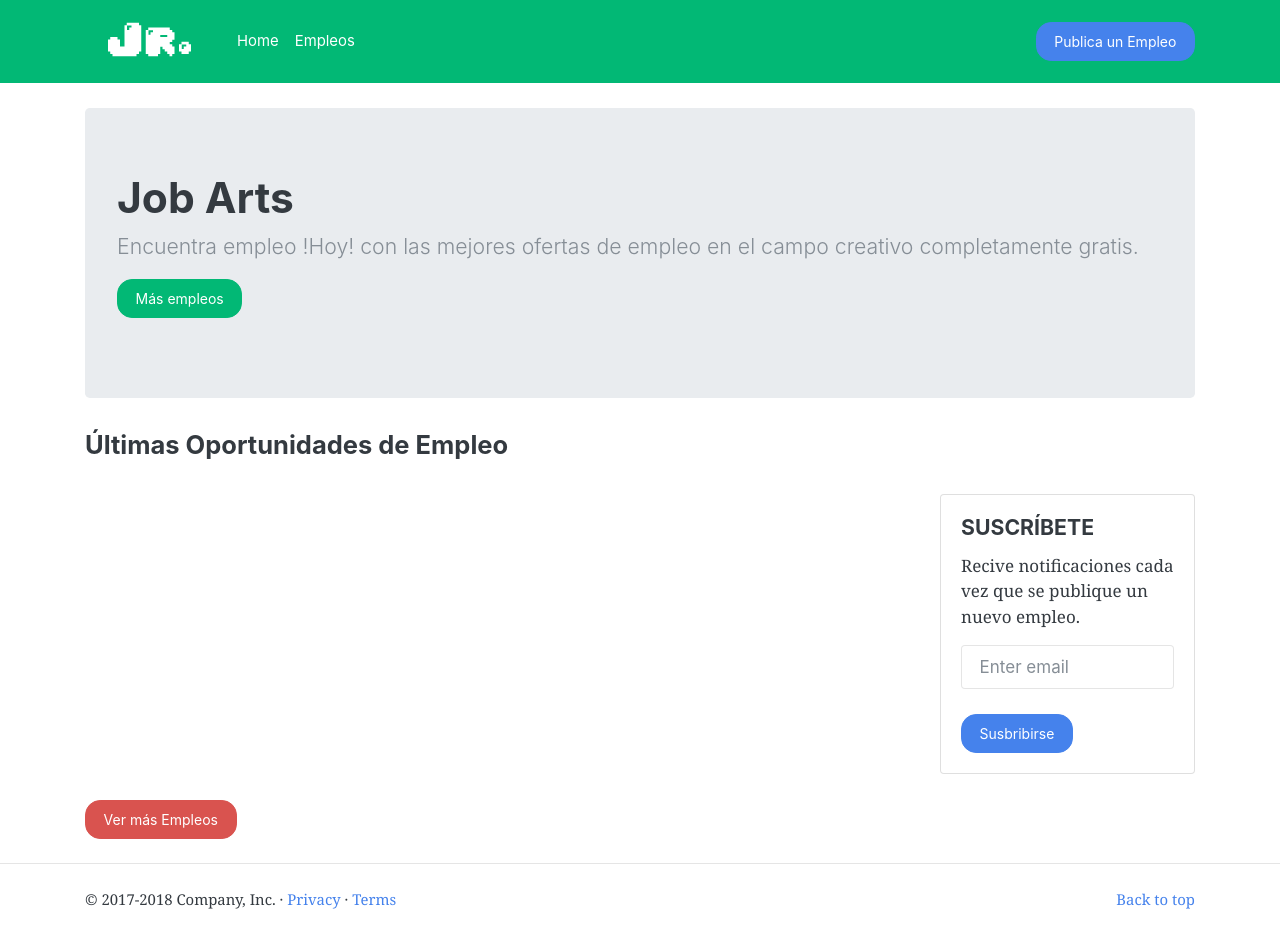
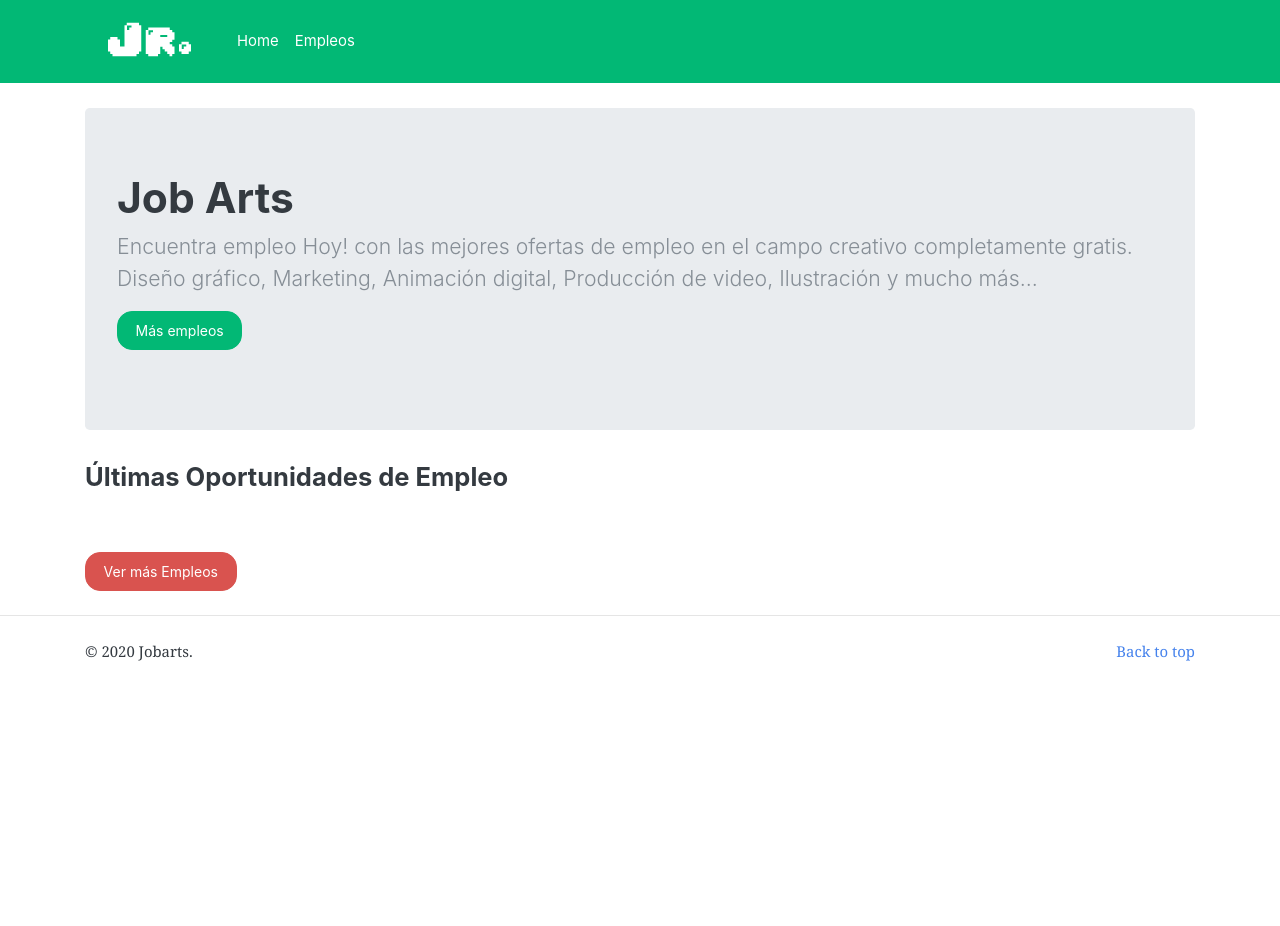
Before and after one commit to dgpb/jobarts, a Django app: page / in a window 1280 px wide. After the commit the page ends 661 px from the top, so only its background shows below. Run offline with Django 3.2, Linux system fonts and the light colour scheme; data that the repository does not hold is empty; some libraries are stand-ins or nearby versions.

Commit message:
ultimo ajustes antes de desplegar

```diff
--- a/jobs/templates/jobs/base.html
+++ b/jobs/templates/jobs/base.html
@@ -26,7 +26,9 @@
               </li>
             </ul>
           </div>
+          <!-- Do not display this button yet
           <button type="button" class="btn btn-primary">Publica un Empleo</button>
+          -->
         </div>
       </nav>
 
@@ -69,7 +71,7 @@
 
       <footer>
         <p class="float-right"><a href="#">Back to top</a></p>
-        <p>© 2017-2018 Company, Inc. · <a href="#">Privacy</a> · <a href="#">Terms</a></p>
+        <p>© 2020 Jobarts.</p>
       </footer>
 
     </div>
--- a/jobs/templates/jobs/index.html
+++ b/jobs/templates/jobs/index.html
@@ -13,7 +13,8 @@
 
   <div class="jumbotron">
     <h1 class="font-weight-bold">Job Arts</h1>
-    <p class="lead">Encuentra empleo !Hoy! con las mejores ofertas de empleo en el campo creativo completamente gratis.</p>
+    <p class="lead">Encuentra empleo Hoy! con las mejores ofertas de empleo en el campo creativo completamente gratis.
+      Diseño gráfico, Marketing, Animación digital, Producción de video, Ilustración y mucho más...</p>
     <p class="lead">
       <a class="btn btn-success" href="{% url 'jobs' %}" role="button"> Más empleos </a>
     </p>
--- a/jobs/templates/jobs/sidebar.html
+++ b/jobs/templates/jobs/sidebar.html
@@ -1,3 +1,4 @@
+<!-- Do not display this image box yet
 <div class="card">
   <div class="card-body">
     <h5 class="card-title">SUSCRÍBETE</h5>
@@ -7,3 +8,4 @@
     <a href="#" class="btn btn-primary">Susbribirse</a>
   </div>
 </div>
+-->
```
